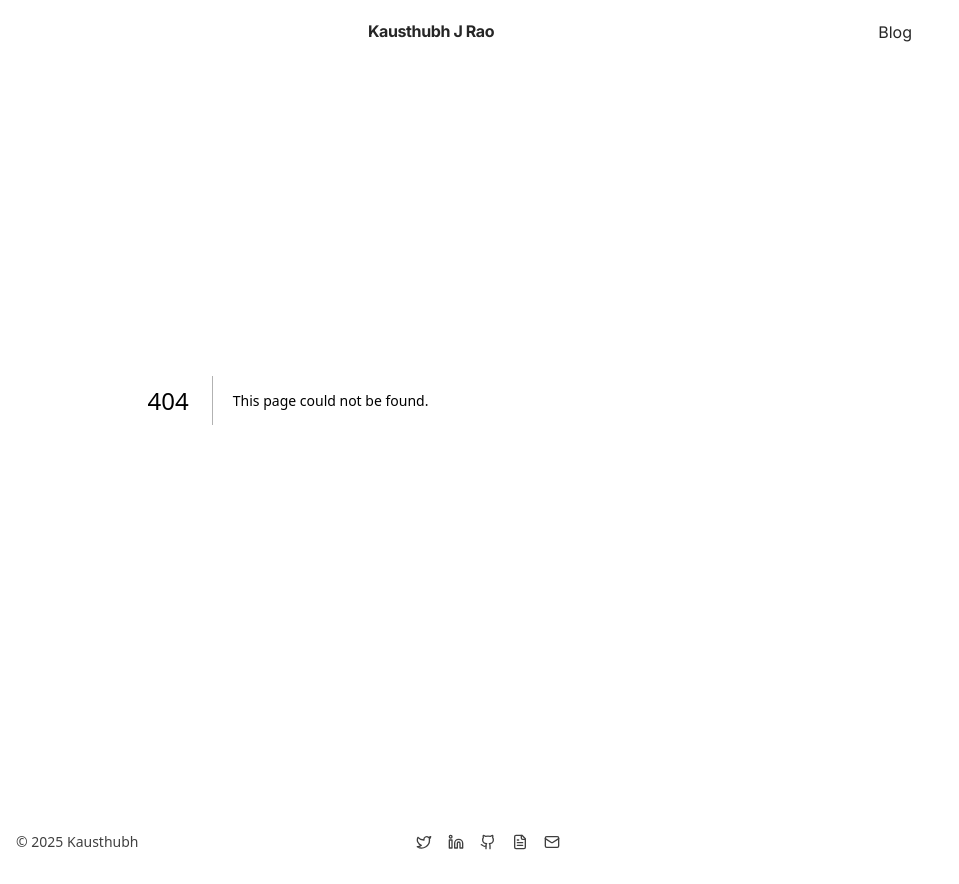
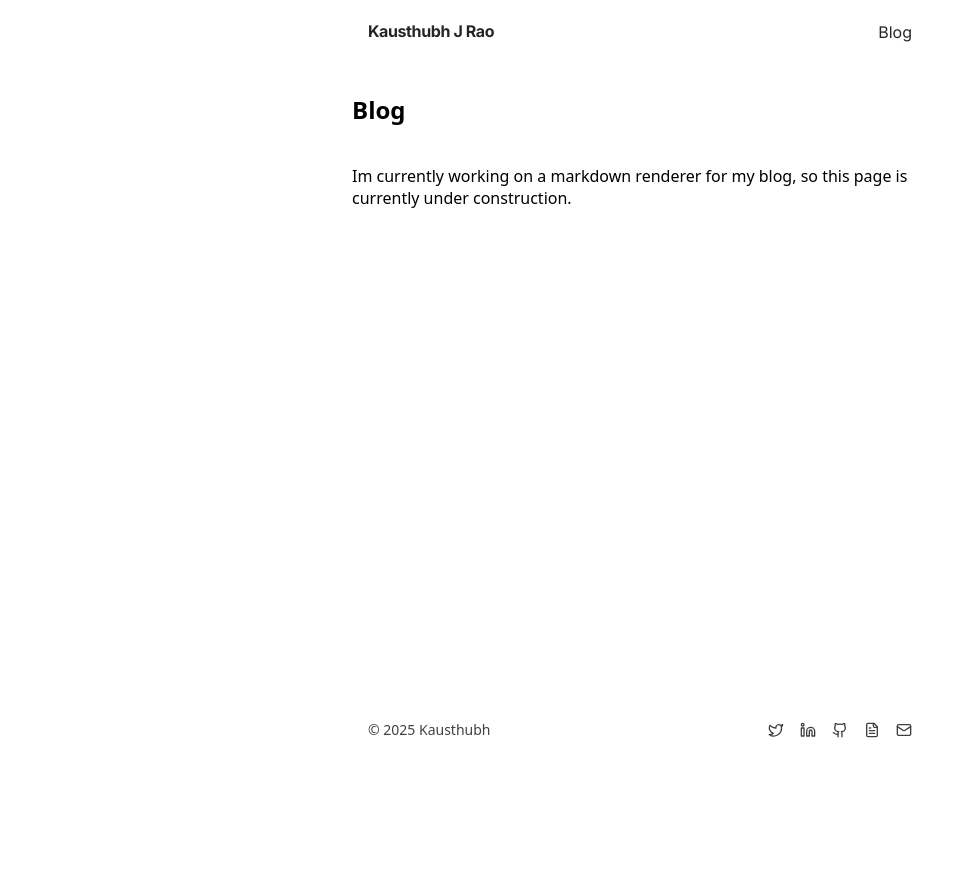
Before and after one commit to Exgene/portfolio, a Next.js app: page /blog in a window 1280 px wide. Before the commit this address had no page. Shown: the whole page, without its empty margins (0-959 px from the left). After the commit the page ends 800 px from the top, so only its background shows below. Built offline with nearby package versions, Linux system fonts and the light colour scheme.

Commit message:
WIP: markdown renderer for blogs

```diff
--- a/src/app/_components/Navbar.tsx
+++ b/src/app/_components/Navbar.tsx
@@ -3,7 +3,7 @@ import Link from "next/link";
 export function Navbar() {
   const navLinks = [
     // { name: "About", href: "#about" },
-    { name: "Blog", href: "#blog" },
+    { name: "Blog", href: "/blog" },
     // { name: "Youtube", href: "#youtube" }
   ];
 
--- /dev/null
+++ b/src/app/blog/page.tsx
@@ -0,0 +1,8 @@
+export default function Blog() {
+    return (
+        <section className="flex min-h-[calc(100vh-13rem)] px-10 sm:px-0 mt-24 flex-col gap-8">
+            <h1 className="text-2xl font-bold">Blog</h1>
+            <p>Im currently working on a markdown renderer for my blog, so this page is currently under construction.</p>
+        </section>
+    )
+}
```
